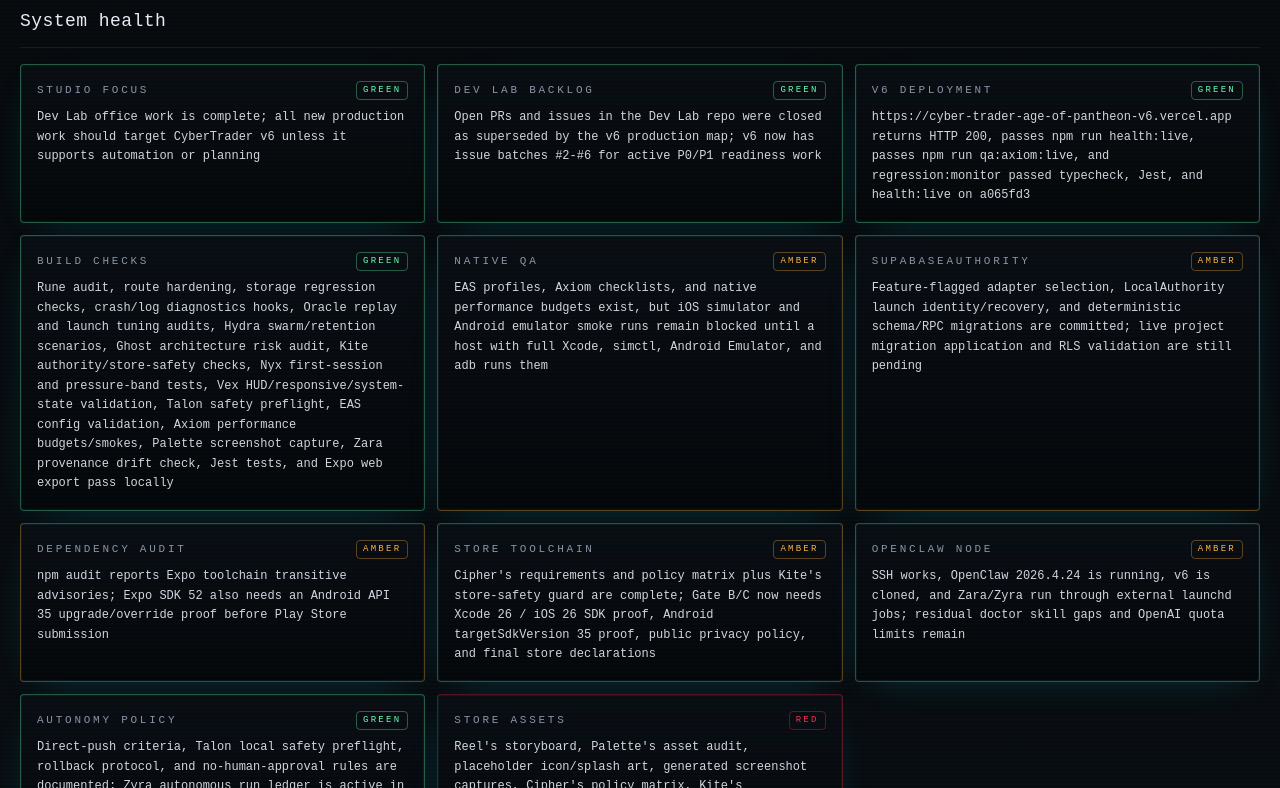
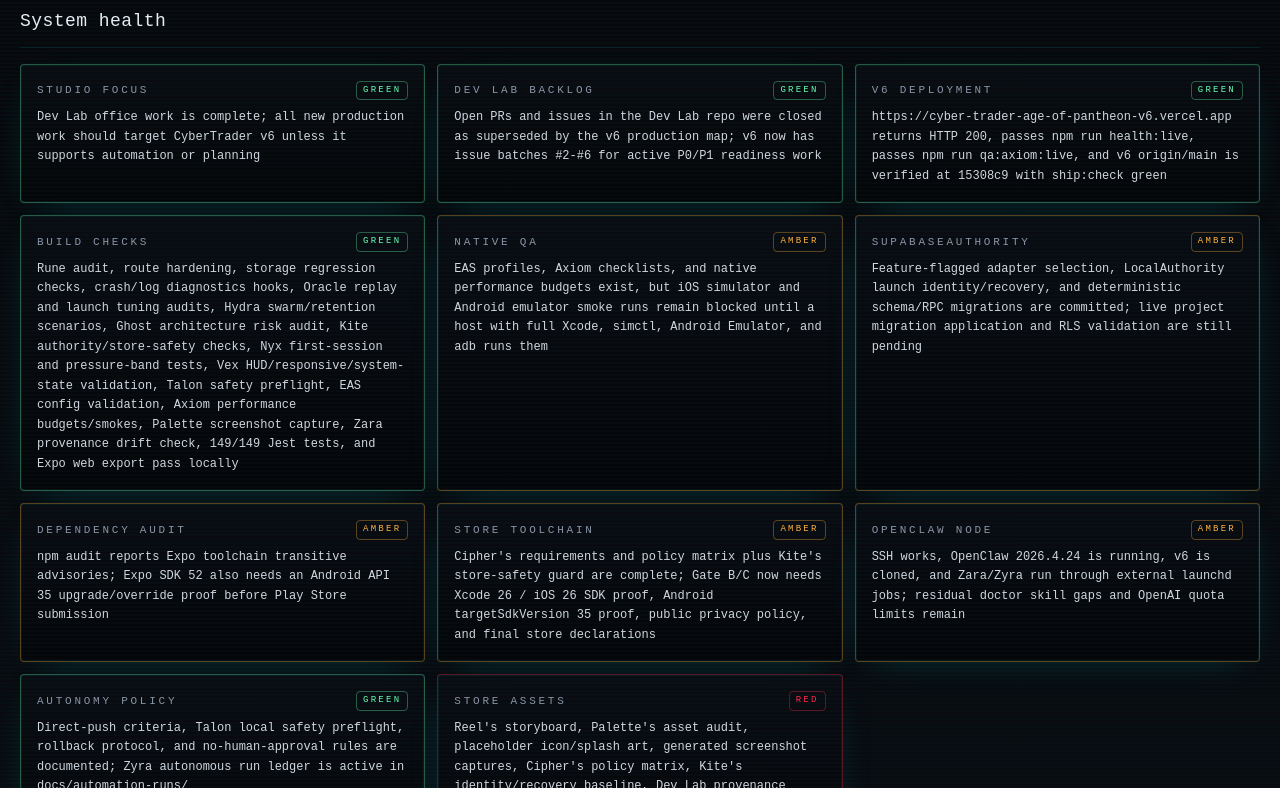
Before and after one commit to GHX5T-SOL/Dev-lab-of-CyberTrader-Age-of-Pantheon-, a Next.js app in the folder web/: page /office/status in a window 1280 px wide. Shown: the part 792-1580 px from the top of the page. Built offline with nearby package versions, Linux system fonts and the light colour scheme; no server answers.

Commit message:
zyra-p0-002: sync v6 qa deployment status

```diff
--- a/web/src/data/roadmap.ts
+++ b/web/src/data/roadmap.ts
@@ -103,7 +103,7 @@
       "Hydra market-swarm scenarios plus first-20 retention/churn watch fixtures",
       "v6 GitHub issue batches for active P0/P1 readiness work",
       "PirateOS polish, AgentOS rank-5 systems, and PantheonOS late-game territory roadmap",
-      "Live Vercel smoke passes",
+      "Live Vercel smoke passes on verified v6 origin/main 15308c9",
       "iOS simulator smoke passes",
       "Android emulator smoke passes",
       "First 10-minute player loop complete without developer guidance",
--- a/web/src/data/status.ts
+++ b/web/src/data/status.ts
@@ -72,6 +72,7 @@
     "Hydra completed deterministic market-swarm scenarios for balanced beta, novice onramp, contraband risk-spike, and speedrun race cohorts",
     "Hydra completed first-20-player retention/churn scenarios with five personas, four beta cohorts, churn triggers, and Game Designer handoff notes",
     "Zyra/Codex hardened the live Axiom smoke in v6 commits 5481191, d5a0a83, 98f1623, daa33e9, and ff7b7c3; live smoke and qa:smoke both pass",
+    "Codex pushed v6 commit 15308c9 to origin/main after verifying ship:check with 149/149 Jest tests and post-push live health HTTP 200",
     "Talon/Zyra completed the rollback and incident protocol: P0/P1/P2 severity tiers, bad-commit detection signals, Vercel dashboard and CLI rollback, git revert procedure, native build rollback (Gate B+), escalation contacts, and post-incident note template are all documented",
     "Compass created v6 GitHub issue batches #2-#6 for the active P0/P1 readiness work, with owner and priority mapping in each issue body",
     "New autonomous v6 task map assigns work to the AI Council, Codex automations, Zara, and Zyra, with Ghost/Zoro treated as optional observers",
@@ -92,12 +93,12 @@
     {
       label: "v6 deployment",
       state: "green",
-      detail: "https://cyber-trader-age-of-pantheon-v6.vercel.app returns HTTP 200, passes npm run health:live, passes npm run qa:axiom:live, and regression:monitor passed typecheck, Jest, and health:live on a065fd3",
+      detail: "https://cyber-trader-age-of-pantheon-v6.vercel.app returns HTTP 200, passes npm run health:live, passes npm run qa:axiom:live, and v6 origin/main is verified at 15308c9 with ship:check green",
     },
     {
       label: "Build checks",
       state: "green",
-      detail: "Rune audit, route hardening, storage regression checks, crash/log diagnostics hooks, Oracle replay and launch tuning audits, Hydra swarm/retention scenarios, Ghost architecture risk audit, Kite authority/store-safety checks, Nyx first-session and pressure-band tests, Vex HUD/responsive/system-state validation, Talon safety preflight, EAS config validation, Axiom performance budgets/smokes, Palette screenshot capture, Zara provenance drift check, Jest tests, and Expo web export pass locally",
+      detail: "Rune audit, route hardening, storage regression checks, crash/log diagnostics hooks, Oracle replay and launch tuning audits, Hydra swarm/retention scenarios, Ghost architecture risk audit, Kite authority/store-safety checks, Nyx first-session and pressure-band tests, Vex HUD/responsive/system-state validation, Talon safety preflight, EAS config validation, Axiom performance budgets/smokes, Palette screenshot capture, Zara provenance drift check, 149/149 Jest tests, and Expo web export pass locally",
     },
     {
       label: "Native QA",
--- a/web/src/data/tasks.ts
+++ b/web/src/data/tasks.ts
@@ -436,7 +436,7 @@
     acceptanceCriteria: ["Migrations are deterministic", "Rollback notes exist", "Tests cover authority writes"],
     tags: ["database", "migrations", "ledger"],
     notes:
-      "Completed 2026-04-28. v6 commit 7feb3f1 adds deterministic Supabase migration and rollback SQL for players, resources, commodities, market prices/news, positions, ledger entries, trades, and authority events. SupabaseAuthority updateXp/updateResources now use RPCs that match the RLS boundary, and authority/__tests__/supabase-migrations.test.ts verifies tables, RLS, RPC write gates, seeded commodities, and rollback coverage. ship:check passed with 144/144 Jest tests in 31 suites plus Expo web export.",
+      "Completed 2026-04-28. v6 commit 15308c9 adds deterministic Supabase migration and rollback SQL for players, resources, commodities, market prices/news, positions, ledger entries, trades, and authority events. SupabaseAuthority updateXp/updateResources now use RPCs that match the RLS boundary, and authority/__tests__/supabase-migrations.test.ts verifies tables, RLS, RPC write gates, seeded commodities, and rollback coverage. ship:check passed with 149/149 Jest tests in 32 suites plus Expo web export.",
     links: [{ label: "Supabase migrations note", href: `${v6}/blob/main/docs/release/kite-p1-003-supabase-migrations.md` }],
   }),
   task({
```
Also changed, not shown: 4 other files (tests, documents, lock files or other folders).
